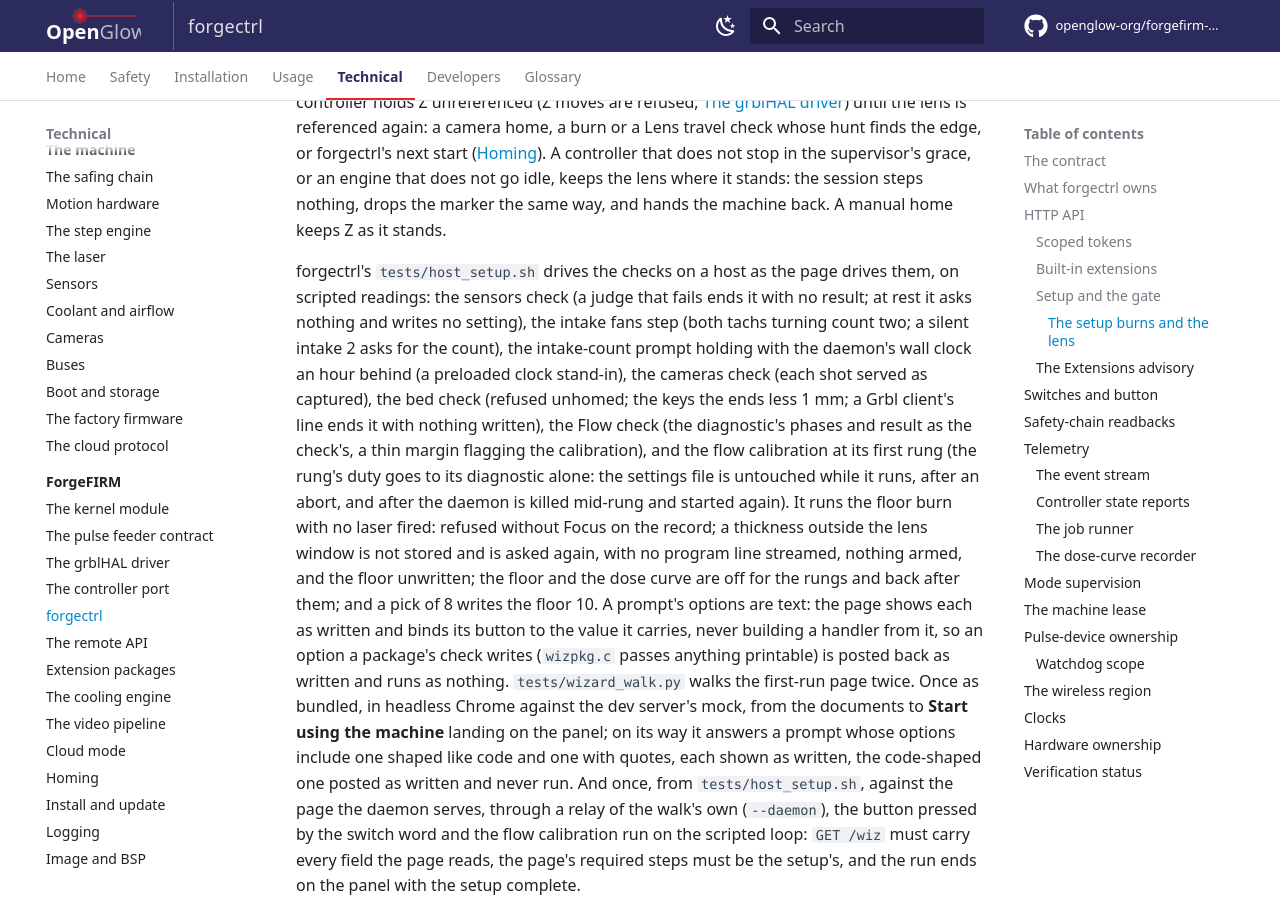
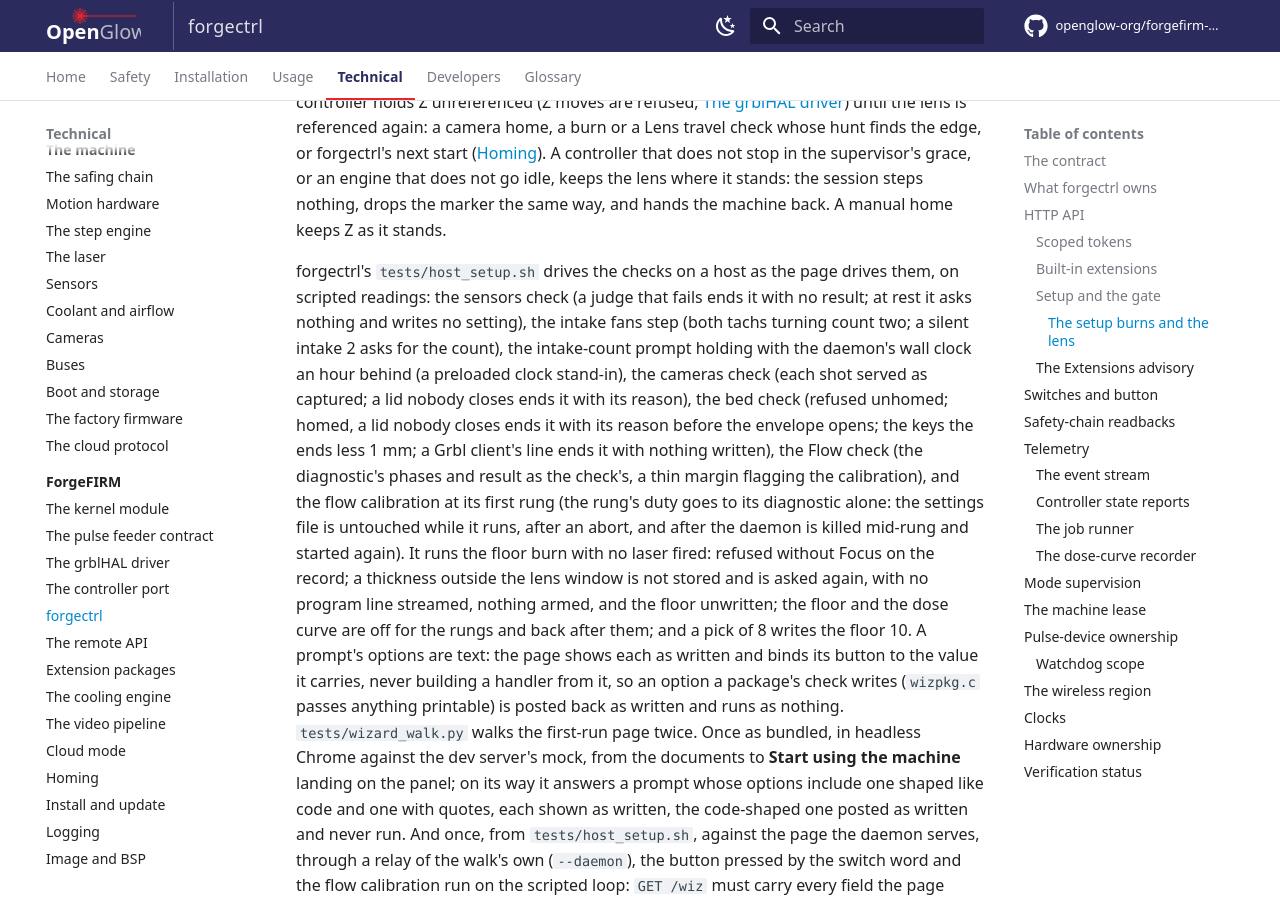
Before and after one commit to openglow-org/forgefirm-docs, an MkDocs documentation site: the page built from docs/technical/forgefirm/forgectrl.md, in a window 1280 px wide and 900 px high, scrolled down 15044 px. Built offline with MkDocs 1.6.1 and Material for MkDocs 9.7.7, drawn with Linux system fonts in a browser that asks for light colours; comment, search, counter and statistics services are not loaded.

Commit message:
Setup, forgectrl: a wait for a switch nobody works ends the check with its reason, like a question
Companion of forgectrl 2a9527c (Setup checks: a lid nobody closes, and a
package's question, end the step with their reason once).

- usage/setup.md, The checks: a question, or a wait for you to work a
  switch (the lid, the button, the interlock loop), lasts ten minutes;
  past that the check ends and says so.
- technical/forgefirm/forgectrl.md, The setup burns and the lens: among
  the cases tests/host_setup.sh drives, a lid nobody closes ends the
  cameras check with its reason, and homed, ends the bed check with its
  reason before the envelope opens.

Proof: python scripts/check-style.py (style: clean), python
scripts/check-interfaces.py (interfaces: clean (245 checked)), zensical
build (strict: No issues found). Every switch wait and question of the
checks in forgectrl's src/wizdark.c runs on PROMPT_TIMEOUT_S (600 s),
the switches check's edges and the lid-close waits of the cameras and
bed checks (lid_closed_wait, "the lid was not closed within 10 min")
included, but for the switches check's button release, which waits
30 s, and a package's question goes through the same ask;
tests/host_setup.sh (build.yml step host_setup) holds the two lid
cases. Negative control on a scratch copy of the tree: the British
spelling of 'canceled' put into the edited sentence fails
check-style.py (one SPELLING finding, exit 1), and a link to a page that
does not exist put into the same sentence fails the strict build (page
does not exist, exit 1).

Acceptance: none; docs only.

```diff
--- a/docs/technical/forgefirm/forgectrl.md
+++ b/docs/technical/forgefirm/forgectrl.md
@@ -465,9 +465,10 @@ ends it with no result; at rest it asks nothing and writes no setting), the
 intake fans step (both tachs turning count two; a silent intake 2 asks for
 the count), the intake-count prompt holding with the daemon's wall clock
 an hour behind (a preloaded clock stand-in), the cameras check (each shot
-served as captured), the bed check
-(refused unhomed; the keys the ends less 1 mm; a Grbl client's line ends it
-with nothing written), the Flow check (the diagnostic's phases and
+served as captured; a lid nobody closes ends it with its reason), the bed
+check (refused unhomed; homed, a lid nobody closes ends it with its reason
+before the envelope opens; the keys the ends less 1 mm; a Grbl client's line
+ends it with nothing written), the Flow check (the diagnostic's phases and
 result as the check's, a thin margin flagging the calibration), and the
 flow calibration at its first rung (the rung's duty goes to its
 diagnostic alone: the settings file is untouched while it runs, after an
```
Also changed, not shown: docs/usage/setup.md (+4 -3 lines).
